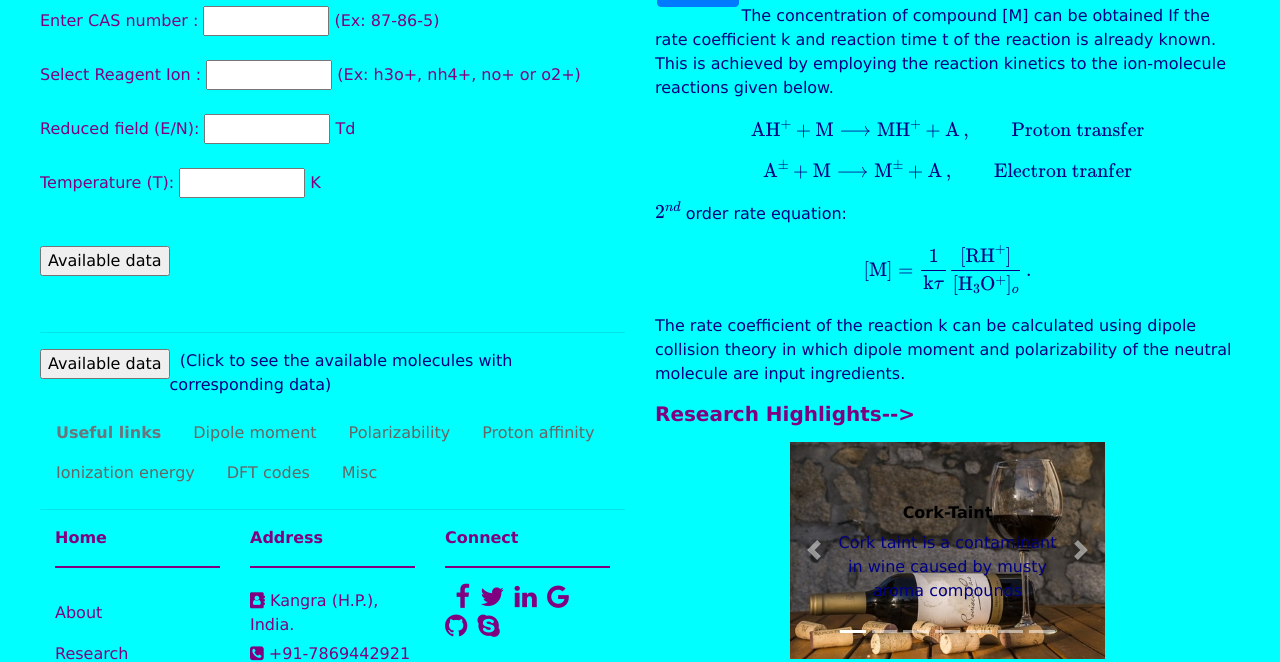
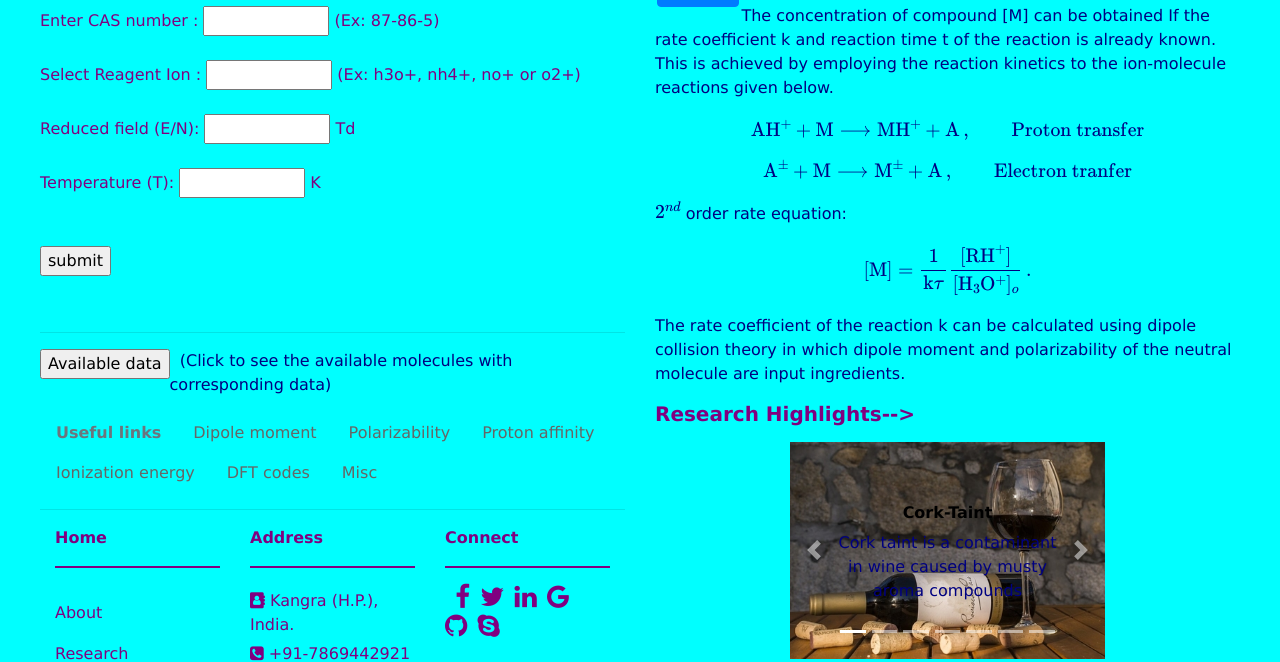
Before and after one commit to Manjeetkb/rate_cal, a Django app: page / in a window 1280 px wide. Shown: the part 140-802 px from the top of the page. Run offline with Django 3.2, Linux system fonts and the light colour scheme; some libraries are stand-ins or nearby versions.

Commit message:
6th commit

```diff
--- a/templates/home.html
+++ b/templates/home.html
@@ -72,7 +72,7 @@ MathJax = {
                  <input id="rd4" type="radio" name="O2+" value="O2+"> O2+ <br>-->
 
                 <p>
-                 <input type="submit" value="Available data"> <p>
+                 <input type="submit" value="submit"> <p>
                 </form>
                   <br>
                   <hr>
```
